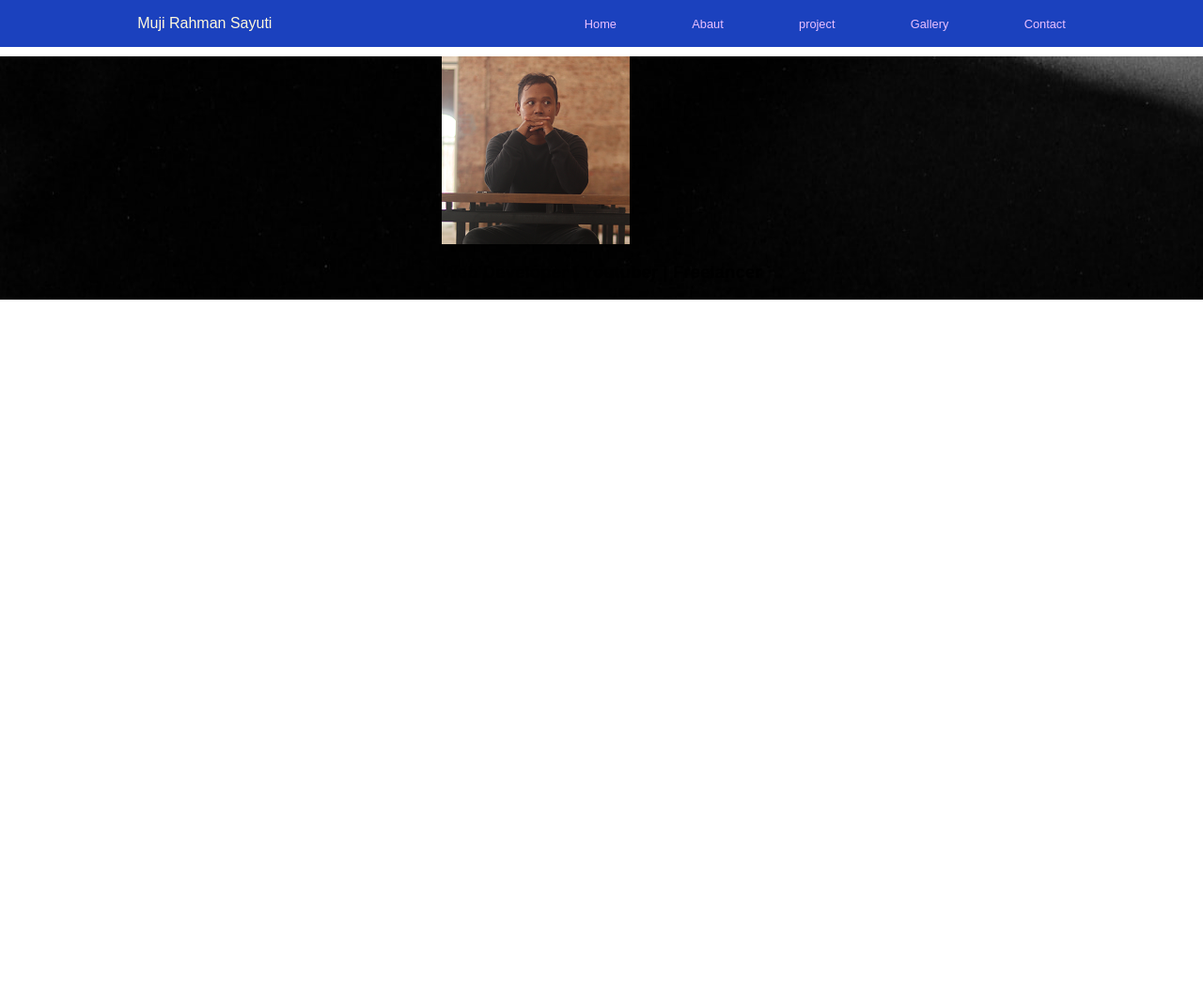
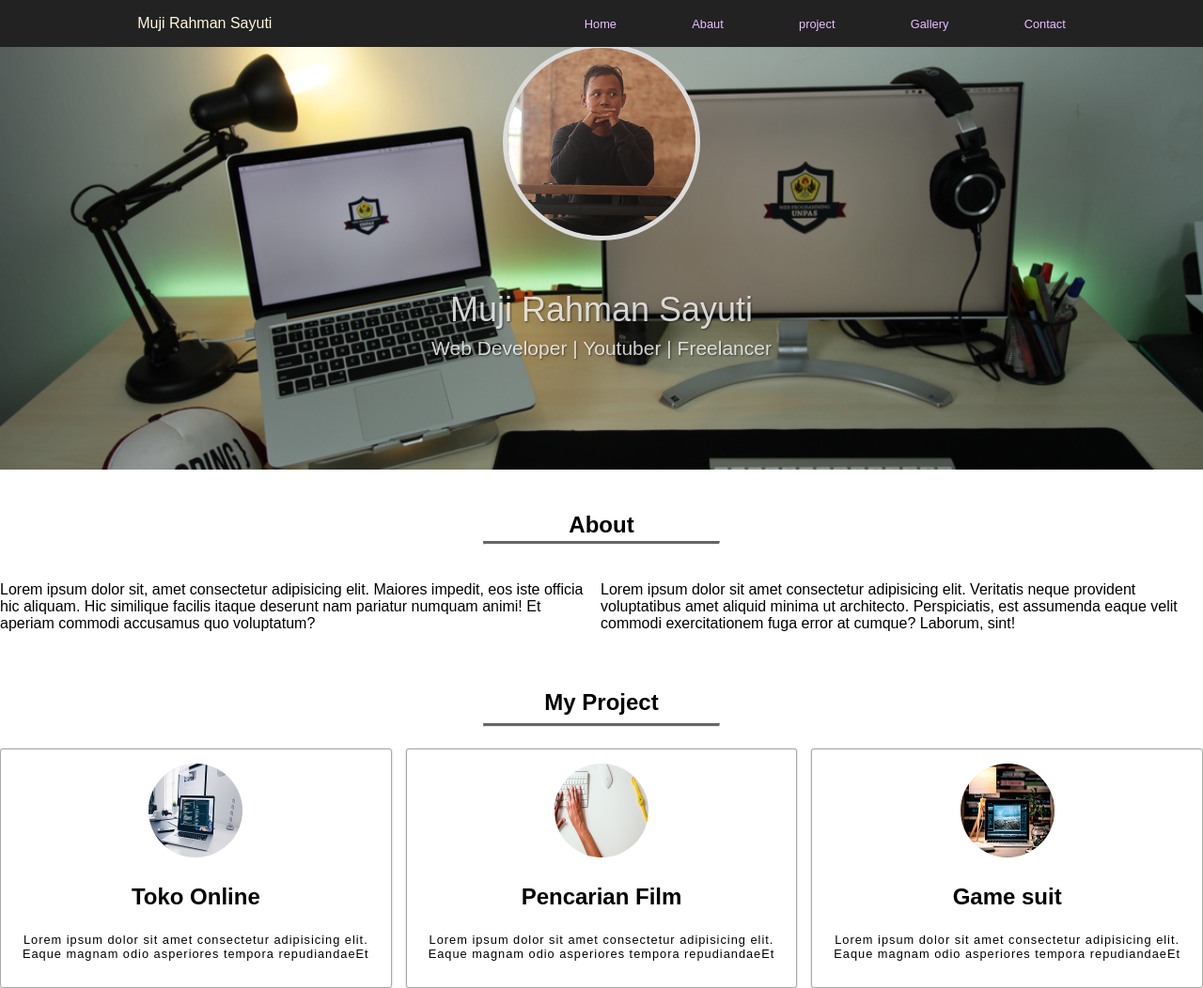
Before and after one commit to MujiRahman/MujiRahman.github.io, a plain HTML site: page index.html in a window 1280 px wide. Shown: the whole page at 94% size. Before the commit the page ends 800 px from the top, so only its background shows below. Drawn offline with Linux system fonts and the light colour scheme.

Commit message:
baru sampai project

```diff
--- a/index.html
+++ b/index.html
@@ -29,7 +29,42 @@
 
         <section class="jumbo">
             <img src="/img/2.png" alt="My Profile Foto">
-            <h3>Web Developer | Youtuber | Freelancer</h3>
+            <h1>Muji Rahman Sayuti</h1>
+            <p>Web Developer | Youtuber | Freelancer</p>
+        </section>
+
+        <section class="about">
+            <h2 class="tulisan">About</h2>
+            <hr>
+            <p class="bagian1">Lorem ipsum dolor sit, amet consectetur adipisicing elit. Maiores impedit, eos iste
+                officia hic aliquam. Hic similique facilis itaque deserunt nam pariatur numquam animi! Et aperiam
+                commodi accusamus quo voluptatum?</p>
+            <p class="bagian2">Lorem ipsum dolor sit amet consectetur adipisicing elit. Veritatis neque provident
+                voluptatibus amet aliquid minima ut architecto. Perspiciatis, est assumenda eaque velit commodi
+                exercitationem fuga error at cumque? Laborum, sint!</p>
+        </section>
+
+        <section class="services">
+            <h2 class="serv">My Project</h2>
+            <hr>
+            <div class="service satu">
+                <img src="img/4.png">
+                <h3>Toko Online</h3>
+                <p>Lorem ipsum dolor sit amet consectetur adipisicing elit. Eaque magnam odio asperiores tempora
+                    repudiandaeEt</p>
+            </div>
+            <div class="service dua">
+                <img src="img/5.png">
+                <h3>Pencarian Film</h3>
+                <p>Lorem ipsum dolor sit amet consectetur adipisicing elit. Eaque magnam odio asperiores tempora
+                    repudiandaeEt</p>
+            </div>
+            <div class="service tiga">
+                <img src="img/6.png">
+                <h3>Game suit</h3>
+                <p>Lorem ipsum dolor sit amet consectetur adipisicing elit. Eaque magnam odio asperiores tempora
+                    repudiandaeEt</p>
+            </div>
         </section>
 
     </div>
--- a/style.css
+++ b/style.css
@@ -6,22 +6,23 @@ body {
 
 .container {
 	display: grid;
-	gap: 10px;
 }
 
 /* bagian navigasi */
 body {
 	font-family: Arial, Helvetica, sans-serif;
-	overflow-y: hidden;
+	/* overflow-y: hidden; */
 }
 
 nav {
 	display: flex;
 	justify-content: space-around;
-	background-color: rgb(27, 65, 190);
+	background-color: #222;
 	height: 50px;
 	align-items: center;
 	color: cornsilk;
+	position: fixed;
+	width: 100%;
 }
 
 nav ul {
@@ -119,7 +120,7 @@ nav ul li a:hover {
 		justify-content: space-evenly;
 		flex-direction: column;
 		align-items: center;
-		background-color: rgba(27, 65, 190);
+		background-color: #222;
 		z-index: -1;
 		transform: translateY(-100%);
 		transition: all 1s;
@@ -135,8 +136,154 @@ nav ul li a:hover {
 /* awal dari jumbotron */
 
 .jumbo {
+	height: 500px;
 	display: grid;
-	background-image: url(/big/1.jpg);
+	background-image: url(/img/h.png);
+	background-size: 100%;
+	background-position: center;
+	background-attachment: fixed;
+	color: rgb(255, 255, 255);
 	justify-content: center;
 	align-items: center;
 }
+
+.jumbo img {
+	border-radius: 50%;
+	width: 200px;
+	border: 5px solid #ddd;
+	margin: 0px auto;
+	text-align: center;
+
+}
+
+.jumbo h1 {
+	color: rgba(255, 255, 255, .8);
+	text-shadow: 1px 1px 2px rgba(0, 0, 0, 0.5);
+	font-size: 36px;
+	margin-top: -40px;
+	margin-bottom: 10px;
+	font-family: inherit;
+	font-weight: 500;
+	text-align: center;
+}
+
+.jumbo p {
+	text-align: center;
+	margin-bottom: 15px;
+	font-size: 21px;
+	font-weight: 200;
+	color: rgba(255, 255, 255, .8);
+	text-shadow: 1px 1px 2px rgba(0, 0, 0, 0.5);
+	margin-top: -150px;
+}
+
+/* awal about */
+.about {
+	display: grid;
+	grid-template-areas:
+		'tulisan tulisan'
+		'baris baris'
+		'bagian1 bagian2';
+	gap: 15px;
+	margin-top: 25px;
+}
+
+.about .tulisan {
+	grid-area: tulisan;
+	text-align: center;
+	margin-bottom: -20px;
+}
+
+.about hr {
+	grid-area: baris;
+	width: 250px;
+	border-top: 3px solid #666666;
+}
+
+.about .bagian1 {
+	grid-area: bagian1;
+}
+
+.about .bagian2 {
+	grid-area: bagian2;
+}
+
+/* project services*/
+.services {
+	display: grid;
+	grid-template-columns: repeat(auto-fit, minmax(200px, 1fr));
+	gap: 20px;
+	grid-template-areas:
+		'project project project'
+		'baris1 baris1 baris1'
+		'toko film game';
+	gap: 15px;
+	margin-top: 25px;
+}
+
+.services .serv {
+	grid-area: project;
+	text-align: center;
+	margin-bottom: -15px;
+}
+
+.services hr {
+	grid-area: baris1;
+	width: 250px;
+	border-top: 3px solid #666666;
+}
+
+.services .satu {
+	grid-area: toko;
+	background-color: white;
+	padding: 15px;
+	text-align: center;
+	border: 1px solid #aaaaaa;
+	border-radius: 3px;
+	box-shadow: 0 0 2px rgba(0, 0, 0, 0.3);
+	/* display: flex; */
+	/* max-width: 200px; */
+}
+
+.services .dua {
+	grid-area: film;
+	background-color: white;
+	padding: 15px;
+	text-align: center;
+	border: 1px solid #aaaaaa;
+	border-radius: 3px;
+	box-shadow: 0 0 2px rgba(0, 0, 0, 0.3);
+	/* display: flex; */
+	/* max-width: 200px; */
+}
+
+.services .tiga {
+	grid-area: game;
+	background-color: white;
+	padding: 15px;
+	text-align: center;
+	border: 1px solid #aaaaaa;
+	border-radius: 3px;
+	box-shadow: 0 0 2px rgba(0, 0, 0, 0.3);
+	/* display: flex; */
+	/* max-width: 200px; */
+}
+
+.service img {
+	/* display: block; */
+	width: 100px;
+	height: 100px;
+	justify-content: center;
+	/* align-content: center; */
+	border-radius: 50%;
+}
+
+.service h3 {
+	font-size: 1.5em;
+}
+
+.services p {
+	font-weight: 200;
+	letter-spacing: 1px;
+	font-size: 0.8em;
+}
```
Also changed, not shown: img/9.png (added), img/h.png (added).
